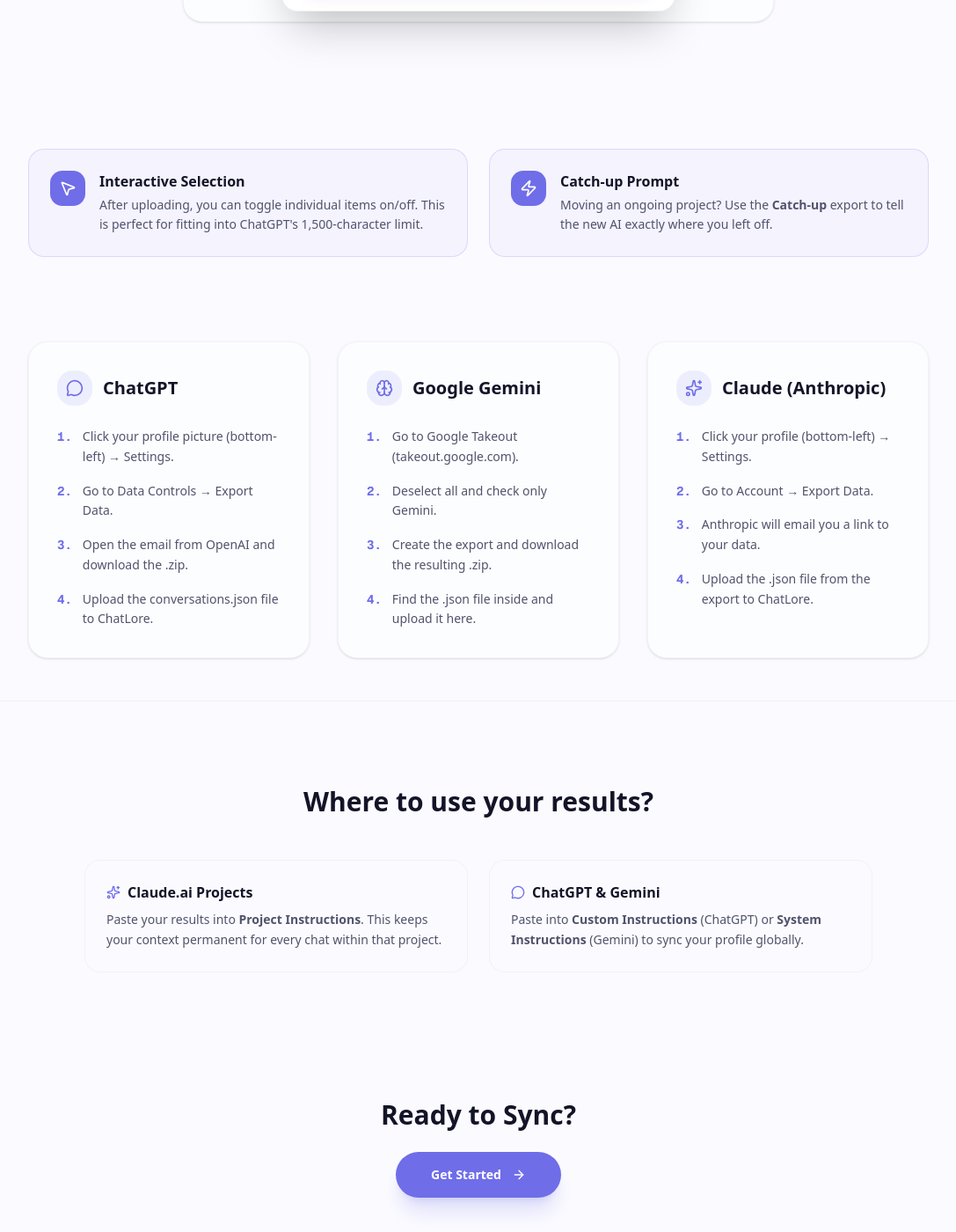
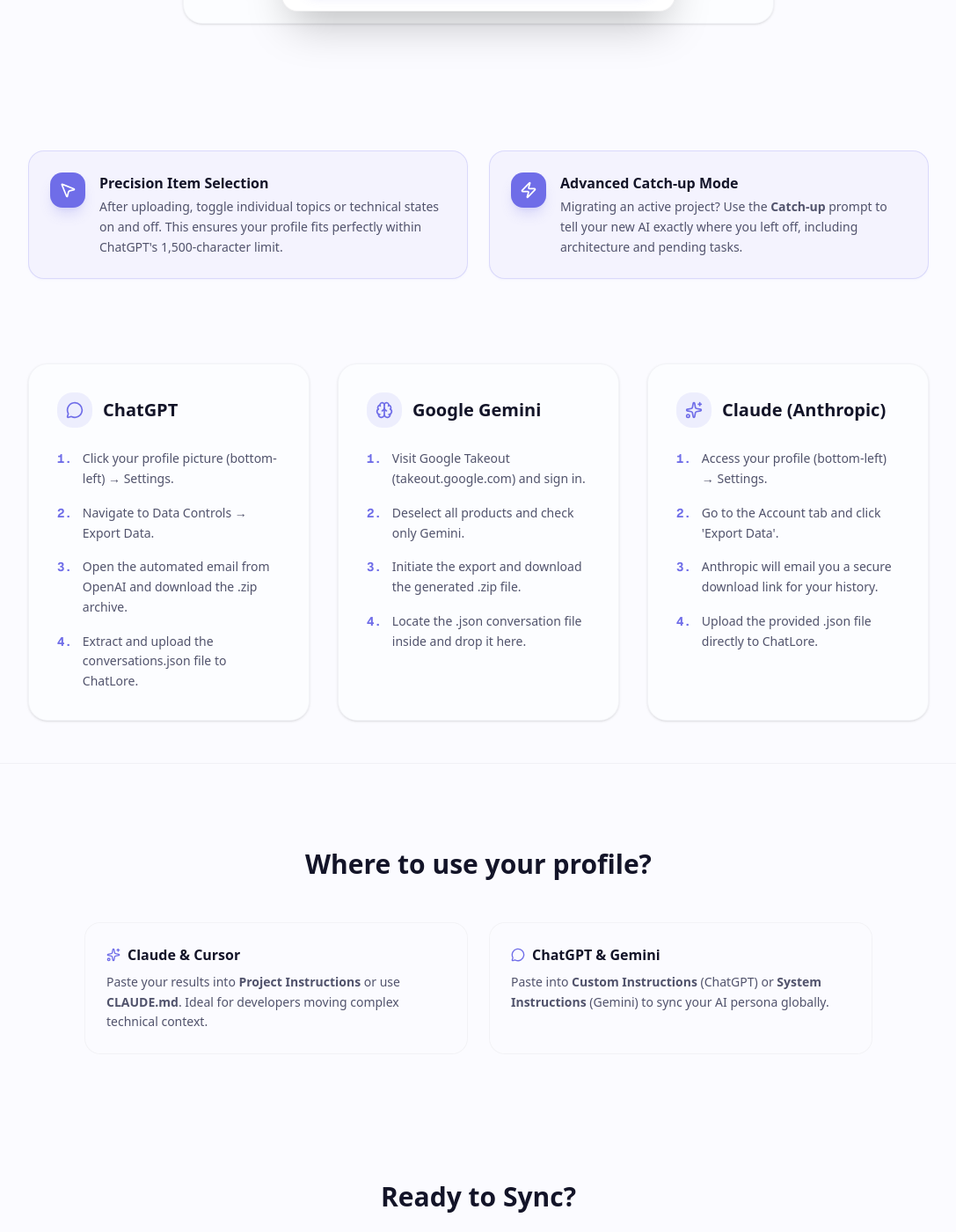
Before and after one commit to MarinaBrau/chatlore, a Next.js app: page /guide in a window 1280 px wide. Shown: the part 763-2163 px from the top of the page at 88% size, without its empty margins (96-1183 px from the left). Built offline with nearby package versions, Linux system fonts and the light colour scheme.

Commit message:
docs: final grammar polish and SEO optimization for FAQ and Guide pages

```diff
--- a/src/app/faq/FAQContent.tsx
+++ b/src/app/faq/FAQContent.tsx
@@ -14,31 +14,31 @@
 const faqs = [
   {
     q: "Is ChatLore completely free?",
-    a: "Yes, ChatLore is 100% free to use. We do not charge for context profile generation, and you don't even need to create an account to get started.",
+    a: "Yes, ChatLore is 100% free to use. We don't charge for context profile generation, and you don't even need to create an account to get started.",
   },
   {
     q: "Are my private conversations safe?",
-    a: "Your privacy is our top priority. Your chat history file is parsed locally in your browser and never uploaded to our servers. Only the specific conversations you manually select for analysis are sent to the AI via stateless processing and are immediately discarded. We never store your data or use it for training.",
+    a: "Your privacy is our absolute priority. Your chat history file is parsed locally in your browser and never uploaded to our servers. Only the specific conversations you manually select for analysis are sent to the AI via stateless processing and are immediately discarded. We never store your data or use it for training.",
   },
   {
     q: "What is the 'Catch-up Prompt'?",
-    a: "The Catch-up Prompt is a special export format designed to help you move ongoing projects between AIs. It generates a message that includes your profile and a request for the AI to continue from where you left off, reducing the 'AI amnesia' when starting new chats.",
+    a: "The Catch-up Prompt is a specialized export format designed to help you migrate ongoing projects between AI assistants. It generates a message that includes your profile and a request for the AI to continue exactly from where you left off, eliminating 'AI amnesia' in new chats.",
   },
   {
     q: "How does the item selection work?",
-    a: "After analysis, you can toggle individual topics, preferences, and tone adjectives on or off. This gives you full control over your profile and helps you stay within the character limits of platforms like ChatGPT (1,500 chars).",
+    a: "After analysis, you can toggle individual topics, preferences, technical context, and tone adjectives on or off. This gives you full control over your profile and ensures you stay within the strict character limits of platforms like ChatGPT (1,500 characters).",
+  },
+  {
+    q: "Can it extract technical project states?",
+    a: "Yes! ChatLore is designed to identify technical context, including architectural decisions, library versions, and pending TODOs. This makes it ideal for developers moving complex coding projects between IDEs like Cursor and web-based AIs.",
   },
   {
     q: "How long does the export process take?",
-    a: "Usually, platforms like ChatGPT or Claude send the export email within 5 to 15 minutes. However, if you have years of chat history, it might take longer for them to bundle your data.",
-  },
-  {
-    q: "Does ChatLore work with all AI models?",
-    a: "Yes! While ChatLore provides optimized templates for Claude (Project Instructions, CLAUDE.md), the generated profiles are structured in Markdown and work perfectly with ChatGPT Custom Instructions, Gemini System Instructions, and even local LLMs.",
+    a: "Platforms like ChatGPT, Claude, or Gemini (via Google Takeout) usually send the export email within 5 to 15 minutes. For very large accounts with years of history, it may take slightly longer.",
   },
   {
     q: "Does it work with Cursor or Windsurf?",
-    a: "Absolutely. ChatLore can export a CLAUDE.md file, which is specifically designed for Cursor, Windsurf, and other AI-powered coding tools to understand your project context immediately.",
+    a: "Absolutely. ChatLore can export a specialized CLAUDE.md file or .cursorrules, which are designed for Cursor, Windsurf, and other AI-powered IDEs to understand your project context and coding style immediately.",
   },
 ];
 
@@ -75,7 +75,7 @@
           Common <span className="italic text-primary">Questions</span>
         </h1>
         <p className="text-muted-foreground text-lg max-w-2xl mx-auto">
-          Everything you need to know about ChatLore, privacy, and how to sync your AI context.
+          Everything you need to know about ChatLore, privacy, and syncing your technical project context.
         </p>
       </motion.div>
 
--- a/src/app/guide/GuideContent.tsx
+++ b/src/app/guide/GuideContent.tsx
@@ -36,30 +36,30 @@
     ai: "ChatGPT",
     icon: MessageCircle,
     steps: [
-      "Click your profile picture (bottom-left) → Settings.",
-      "Go to Data Controls → Export Data.",
-      "Open the email from OpenAI and download the .zip.",
-      "Upload the conversations.json file to ChatLore."
+      "Click your profile picture (bottom-left) \u2192 Settings.",
+      "Navigate to Data Controls \u2192 Export Data.",
+      "Open the automated email from OpenAI and download the .zip archive.",
+      "Extract and upload the conversations.json file to ChatLore."
     ]
   },
   {
     ai: "Google Gemini",
     icon: Brain,
     steps: [
-      "Go to Google Takeout (takeout.google.com).",
-      "Deselect all and check only Gemini.",
-      "Create the export and download the resulting .zip.",
-      "Find the .json file inside and upload it here."
+      "Visit Google Takeout (takeout.google.com) and sign in.",
+      "Deselect all products and check only Gemini.",
+      "Initiate the export and download the generated .zip file.",
+      "Locate the .json conversation file inside and drop it here."
     ]
   },
   {
     ai: "Claude (Anthropic)",
     icon: Sparkles,
     steps: [
-      "Click your profile (bottom-left) → Settings.",
-      "Go to Account → Export Data.",
-      "Anthropic will email you a link to your data.",
-      "Upload the .json file from the export to ChatLore."
+      "Access your profile (bottom-left) \u2192 Settings.",
+      "Go to the Account tab and click 'Export Data'.",
+      "Anthropic will email you a secure download link for your history.",
+      "Upload the provided .json file directly to ChatLore."
     ]
   }
 ];
@@ -73,10 +73,10 @@
             Universal Sync Guide
           </motion.p>
           <motion.h1 variants={fadeSlide} className="font-display text-4xl sm:text-5xl lg:text-6xl">
-            How to get your <span className="italic text-primary">AI History</span>
+            How to sync your <span className="italic text-primary">AI History</span>
           </motion.h1>
-          <p className="mt-6 text-muted-foreground text-lg max-w-2xl mx-auto">
-            Each platform has a unique way of allowing you to export your data. Here is a step-by-step guide for each one.
+          <p className="mt-6 text-muted-foreground text-lg max-w-2xl mx-auto leading-relaxed">
+            Every AI platform has a unique data portability process. Follow our step-by-step instructions to export your memory and technical context.
           </p>
         </motion.div>
       </section>
@@ -88,25 +88,25 @@
       {/* ── Power User Tips ── */}
       <section className="px-4 py-12">
         <div className="mx-auto max-w-5xl grid gap-6 md:grid-cols-2">
-          <div className="rounded-2xl border border-primary/20 bg-primary/5 p-6 flex gap-4">
-            <div className="flex size-10 shrink-0 items-center justify-center rounded-xl bg-primary text-white">
+          <div className="rounded-2xl border border-primary/20 bg-primary/5 p-6 flex gap-4 shadow-sm shadow-primary/5">
+            <div className="flex size-10 shrink-0 items-center justify-center rounded-xl bg-primary text-white shadow-lg shadow-primary/20">
               <MousePointer2 className="size-5" />
             </div>
             <div>
-              <h3 className="font-bold mb-1">Interactive Selection</h3>
+              <h3 className="font-bold mb-1">Precision Item Selection</h3>
               <p className="text-sm text-muted-foreground leading-relaxed">
-                After uploading, you can toggle individual items on/off. This is perfect for fitting into ChatGPT's 1,500-character limit.
+                After uploading, toggle individual topics or technical states on and off. This ensures your profile fits perfectly within ChatGPT&apos;s 1,500-character limit.
               </p>
             </div>
           </div>
-          <div className="rounded-2xl border border-primary/20 bg-primary/5 p-6 flex gap-4">
-            <div className="flex size-10 shrink-0 items-center justify-center rounded-xl bg-primary text-white">
+          <div className="rounded-2xl border border-primary/20 bg-primary/5 p-6 flex gap-4 shadow-sm shadow-primary/5">
+            <div className="flex size-10 shrink-0 items-center justify-center rounded-xl bg-primary text-white shadow-lg shadow-primary/20">
               <Zap className="size-5" />
             </div>
             <div>
-              <h3 className="font-bold mb-1">Catch-up Prompt</h3>
+              <h3 className="font-bold mb-1">Advanced Catch-up Mode</h3>
               <p className="text-sm text-muted-foreground leading-relaxed">
-                Moving an ongoing project? Use the <strong>Catch-up</strong> export to tell the new AI exactly where you left off.
+                Migrating an active project? Use the <strong>Catch-up</strong> prompt to tell your new AI exactly where you left off, including architecture and pending tasks.
               </p>
             </div>
           </div>
@@ -122,7 +122,7 @@
               whileInView={{ opacity: 1, y: 0 }}
               viewport={{ once: true }}
               transition={{ delay: i * 0.1 }}
-              className="rounded-3xl border border-border/40 bg-card/30 p-8 flex flex-col shadow-sm"
+              className="rounded-3xl border border-border/40 bg-card/30 p-8 flex flex-col shadow-sm transition-all hover:border-primary/20 hover:bg-card/50"
             >
               <div className="flex items-center gap-3 mb-6">
                 <div className="flex size-10 items-center justify-center rounded-2xl bg-primary/10 text-primary">
@@ -145,22 +145,22 @@
 
       <section className="border-t border-border/40 px-4 py-24">
         <div className="mx-auto max-w-4xl text-center">
-          <h2 className="text-3xl font-bold mb-12">Where to use your results?</h2>
+          <h2 className="text-3xl font-bold mb-12">Where to use your profile?</h2>
           <div className="grid gap-6 sm:grid-cols-2 text-left">
-            <div className="rounded-2xl border border-border/40 p-6 bg-card/20">
+            <div className="rounded-2xl border border-border/40 p-6 bg-card/20 transition-all hover:bg-card/40">
               <h3 className="font-bold mb-2 flex items-center gap-2">
-                <Sparkles className="size-4 text-primary" /> Claude.ai Projects
+                <Sparkles className="size-4 text-primary" /> Claude & Cursor
               </h3>
-              <p className="text-sm text-muted-foreground leading-relaxed">
-                Paste your results into <strong>Project Instructions</strong>. This keeps your context permanent for every chat within that project.
+              <p className="text-sm text-muted-foreground leading-relaxed font-medium">
+                Paste your results into <strong>Project Instructions</strong> or use <strong>CLAUDE.md</strong>. Ideal for developers moving complex technical context.
               </p>
             </div>
-            <div className="rounded-2xl border border-border/40 p-6 bg-card/20">
+            <div className="rounded-2xl border border-border/40 p-6 bg-card/20 transition-all hover:bg-card/40">
               <h3 className="font-bold mb-2 flex items-center gap-2">
                 <MessageCircle className="size-4 text-primary" /> ChatGPT & Gemini
               </h3>
-              <p className="text-sm text-muted-foreground leading-relaxed">
-                Paste into <strong>Custom Instructions</strong> (ChatGPT) or <strong>System Instructions</strong> (Gemini) to sync your profile globally.
+              <p className="text-sm text-muted-foreground leading-relaxed font-medium">
+                Paste into <strong>Custom Instructions</strong> (ChatGPT) or <strong>System Instructions</strong> (Gemini) to sync your AI persona globally.
               </p>
             </div>
           </div>
@@ -172,7 +172,7 @@
           <h2 className="text-3xl font-bold mb-6">Ready to Sync?</h2>
           <Link
             href="/upload"
-            className="group inline-flex items-center gap-3 rounded-full bg-primary px-10 py-4 text-sm font-bold text-white transition-all hover:bg-primary/90 shadow-xl shadow-primary/20"
+            className="group inline-flex items-center gap-3 rounded-full bg-primary px-10 py-4 text-sm font-bold text-white transition-all hover:bg-primary/90 shadow-xl shadow-primary/20 active:scale-95"
           >
             Get Started
             <ArrowRight className="size-4" />
```
